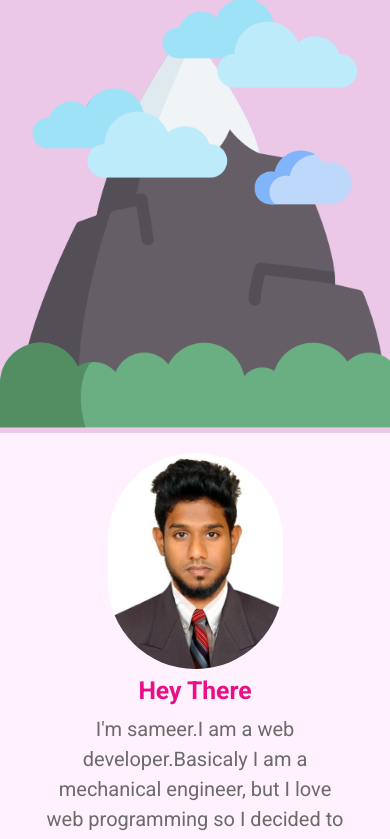
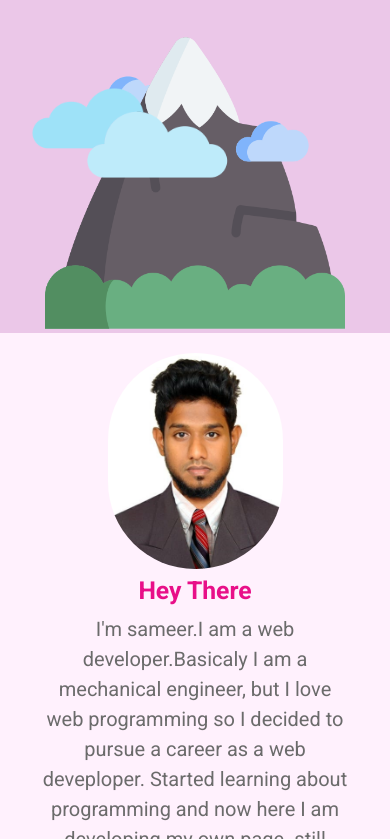
Before and after one commit to sameermasood02/portfolio, a plain HTML site: page index.html in a window 390 px wide. Shown: the part 192-1031 px from the top of the page. Drawn offline with nearby package versions, Linux system fonts and the light colour scheme; a web font is replaced by a local one.

Commit message:
Update styles.css

```diff
--- a/styles.css
+++ b/styles.css
@@ -157,7 +157,7 @@ h3{
     .bio{
         padding:2% 10%;
     }
-    .moutain{
+    .mountain{
         width:300px;
     }
 }
```
